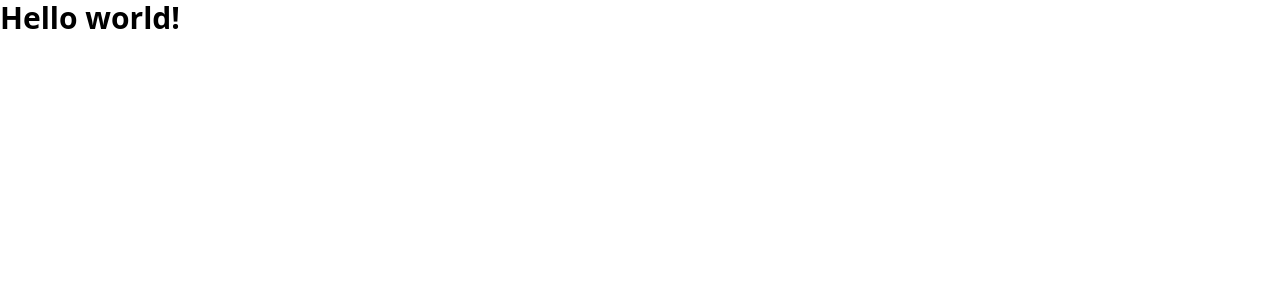
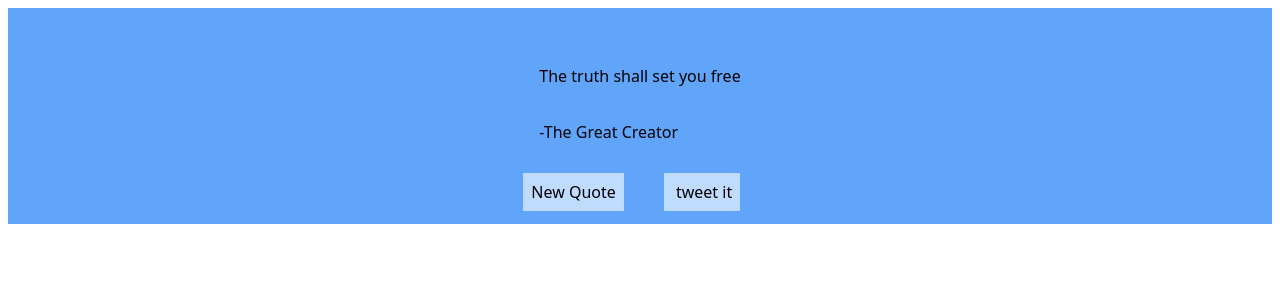
Before and after one commit to Ejiro-David/Quote-Generator, a React (Create React App) app: page / in a window 1280 px wide. Shown: the top 300 px of the page. Built offline with nearby package versions, Linux system fonts and the light colour scheme.

Commit message:
minimum vaible design done, next: functionality

```diff
--- a/src/App.js
+++ b/src/App.js
@@ -2,10 +2,20 @@
 
 function App() {
   return (
-    <div className="App">
-      <h1 className="text-3xl font-bold ">
-        Hello world!
-      </h1>
+    <div className="App flex justify-center  bg-blue-400 p-5 m-2">
+      <div className="quote-box">
+        <div className="words p-5">
+          <h3 className="text p-4">The truth shall set you free</h3>
+          <p className="author text-left p-4">-The Great Creator</p>
+        </div>
+
+
+        <button className=''>
+          <a className="new-quote bg-blue-200 m-5 p-2" href="/">New Quote</a>
+          <a className="tweet-quote bg-blue-200 m-5 p-2" href="/" target="_blank"> tweet it </a>
+        </button>
+
+      </div>
     </div>
   );
 }
```
